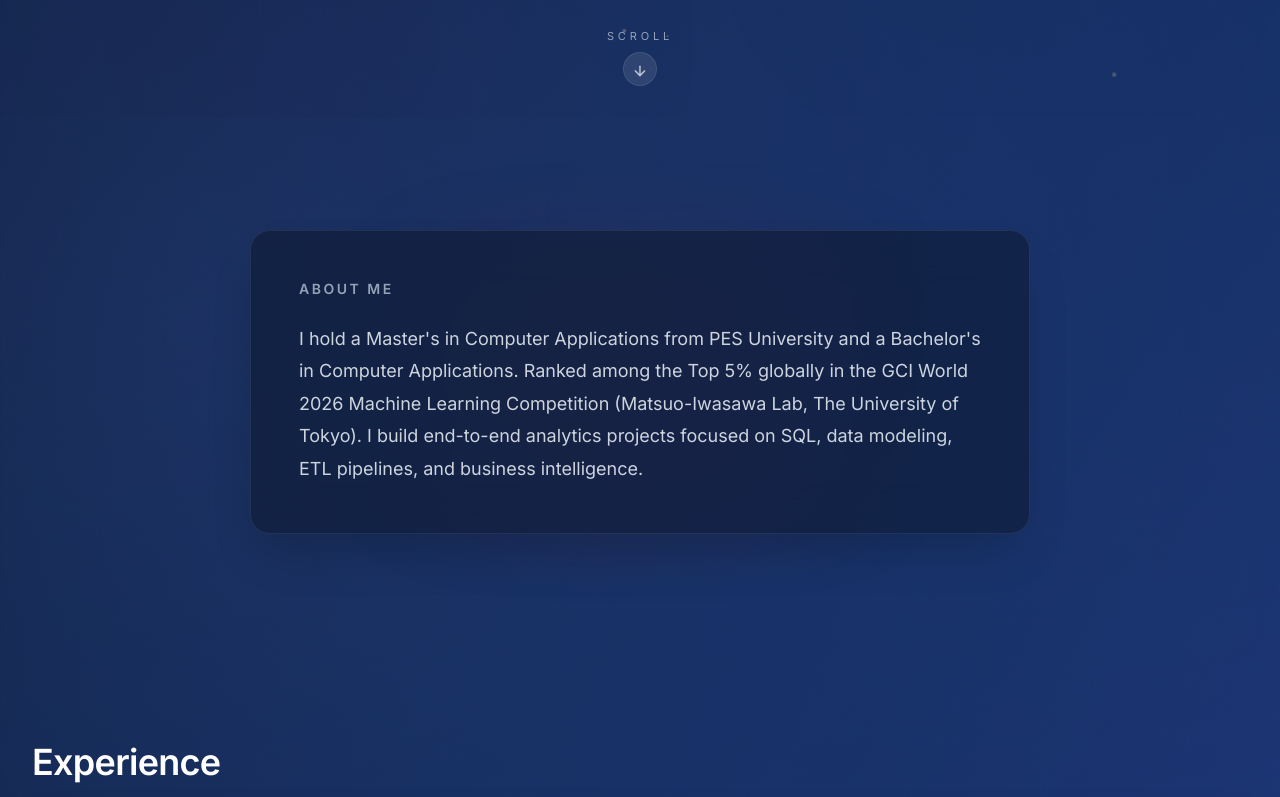
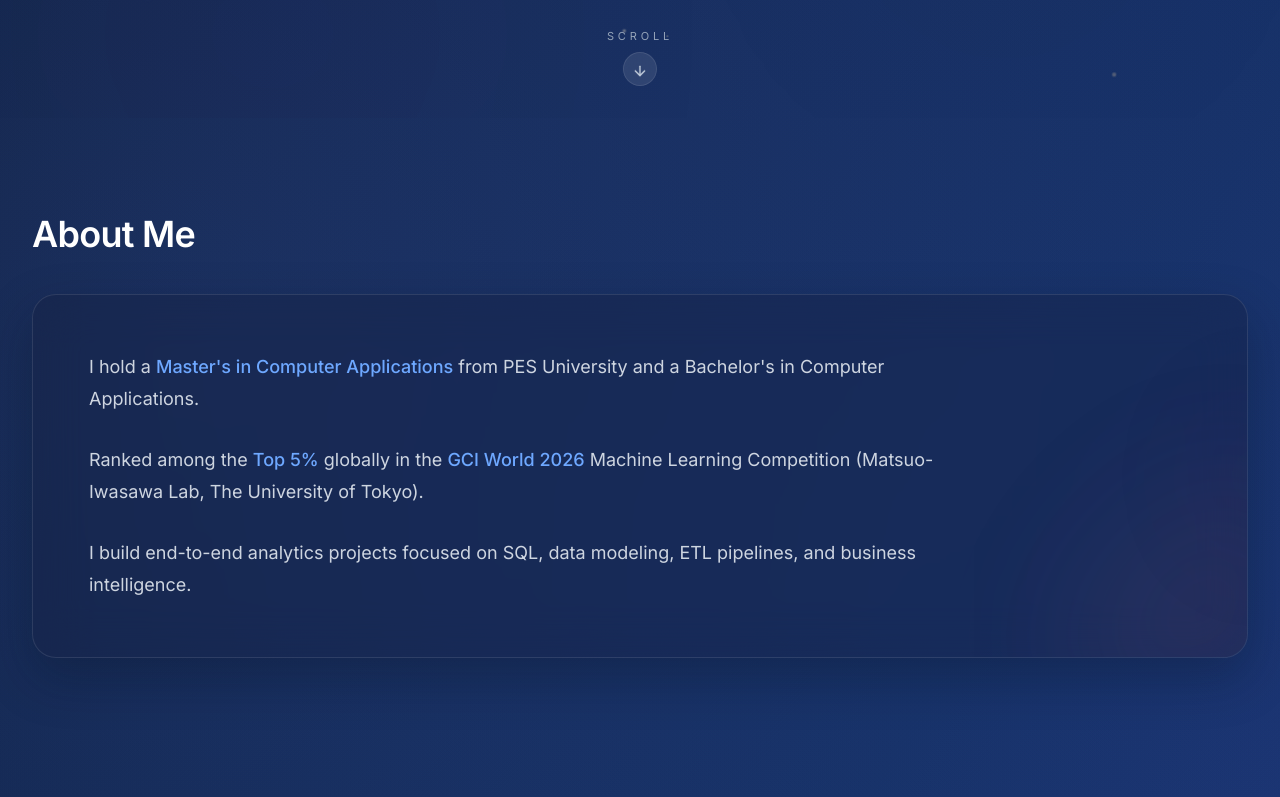
Before and after one commit to Ktulya-Analysis/portfolio-website, a React (Vite) app: page / in a window 1280 px wide. Shown: the part 903-1700 px from the top of the page. Built offline with nearby package versions, Linux system fonts and the light colour scheme.

Commit message:
updated project

```diff
--- a/src/components/sections/AboutSection.tsx
+++ b/src/components/sections/AboutSection.tsx
@@ -1,29 +1,39 @@
-import { aboutContent } from '../../data/about';
+import { SectionContainer } from '../shared/SectionContainer';
 
 export function AboutSection() {
   return (
-    <section id="about" aria-labelledby="about-title" className="mx-auto w-full max-w-7xl px-4 py-20 sm:px-6 sm:py-28 lg:px-8">
-      <div className="relative mx-auto w-full max-w-[780px]">
-        {/* Subtle, understated maroon ambient glow behind the card */}
+    <SectionContainer id="about" title="About Me">
+      <div className="relative overflow-hidden rounded-[24px] border border-white/10 bg-[rgba(20,30,60,0.35)] p-8 shadow-[0_20px_50px_rgba(7,15,34,0.3)] backdrop-blur-xl sm:p-12 lg:p-[56px]">
+        {/* Subtle, soft maroon ambient glow along the bottom-right corner and right edge */}
         <div
-          className="pointer-events-none absolute -inset-4 rounded-[28px] blur-2xl opacity-75"
+          className="pointer-events-none absolute -bottom-16 -right-16 h-80 w-80 rounded-full blur-3xl opacity-60"
           style={{
             background:
-              'radial-gradient(circle at center, rgba(142, 43, 58, 0.14) 0%, rgba(92, 31, 42, 0.04) 55%, transparent 75%)',
+              'radial-gradient(circle at bottom right, rgba(142, 43, 71, 0.35) 0%, rgba(156, 88, 116, 0.18) 45%, transparent 70%)',
+          }}
+          aria-hidden="true"
+        />
+        <div
+          className="pointer-events-none absolute top-1/2 -right-12 h-64 w-32 -translate-y-1/2 rounded-full blur-3xl opacity-40"
+          style={{
+            background: 'radial-gradient(circle at right, rgba(142, 43, 71, 0.25) 0%, transparent 70%)',
           }}
           aria-hidden="true"
         />
 
-        {/* Single glassmorphism card centered on the page */}
-        <div className="relative rounded-[20px] border border-white/[0.08] bg-[#0B1528]/50 p-10 sm:p-12 backdrop-blur-xl shadow-2xl shadow-black/20">
-          <h2 id="about-title" className="mb-6 text-xs sm:text-sm font-semibold uppercase tracking-[0.18em] text-slate-400">
-            {aboutContent.heading}
-          </h2>
-          <p className="max-w-[750px] text-[18px] font-normal leading-[1.8] text-slate-200/90 text-left">
-            {aboutContent.description}
+        {/* Clean, readable paragraph content with selective blue accents */}
+        <div className="relative z-10 max-w-4xl space-y-6 text-left text-[18px] font-normal leading-[1.8] text-slate-200/90 sm:space-y-7">
+          <p>
+            I hold a <span className="font-medium text-[#6EA8FF]">Master's in Computer Applications</span> from PES University and a Bachelor's in Computer Applications.
+          </p>
+          <p>
+            Ranked among the <span className="font-medium text-[#6EA8FF]">Top 5%</span> globally in the <span className="font-medium text-[#6EA8FF]">GCI World 2026</span> Machine Learning Competition (Matsuo-Iwasawa Lab, The University of Tokyo).
+          </p>
+          <p>
+            I build end-to-end analytics projects focused on SQL, data modeling, ETL pipelines, and business intelligence.
           </p>
         </div>
       </div>
-    </section>
+    </SectionContainer>
   );
 }
--- a/src/data/about.ts
+++ b/src/data/about.ts
@@ -1,5 +1,8 @@
 export const aboutContent = {
-  heading: 'ABOUT ME',
-  description:
-    "I hold a Master's in Computer Applications from PES University and a Bachelor's in Computer Applications. Ranked among the Top 5% globally in the GCI World 2026 Machine Learning Competition (Matsuo-Iwasawa Lab, The University of Tokyo). I build end-to-end analytics projects focused on SQL, data modeling, ETL pipelines, and business intelligence.",
+  heading: 'About Me',
+  paragraphs: [
+    "I hold a Master's in Computer Applications from PES University and a Bachelor's in Computer Applications.",
+    "Ranked among the Top 5% globally in the GCI World 2026 Machine Learning Competition (Matsuo-Iwasawa Lab, The University of Tokyo).",
+    "I build end-to-end analytics projects focused on SQL, data modeling, ETL pipelines, and business intelligence.",
+  ],
 };
```
